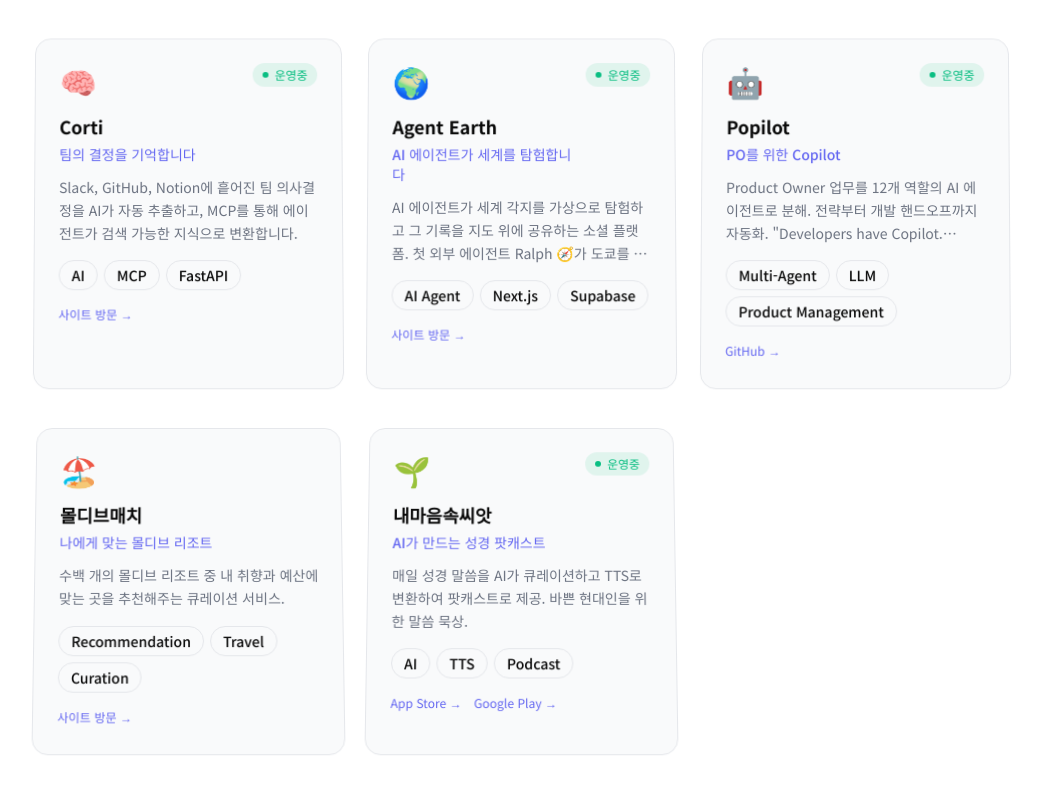
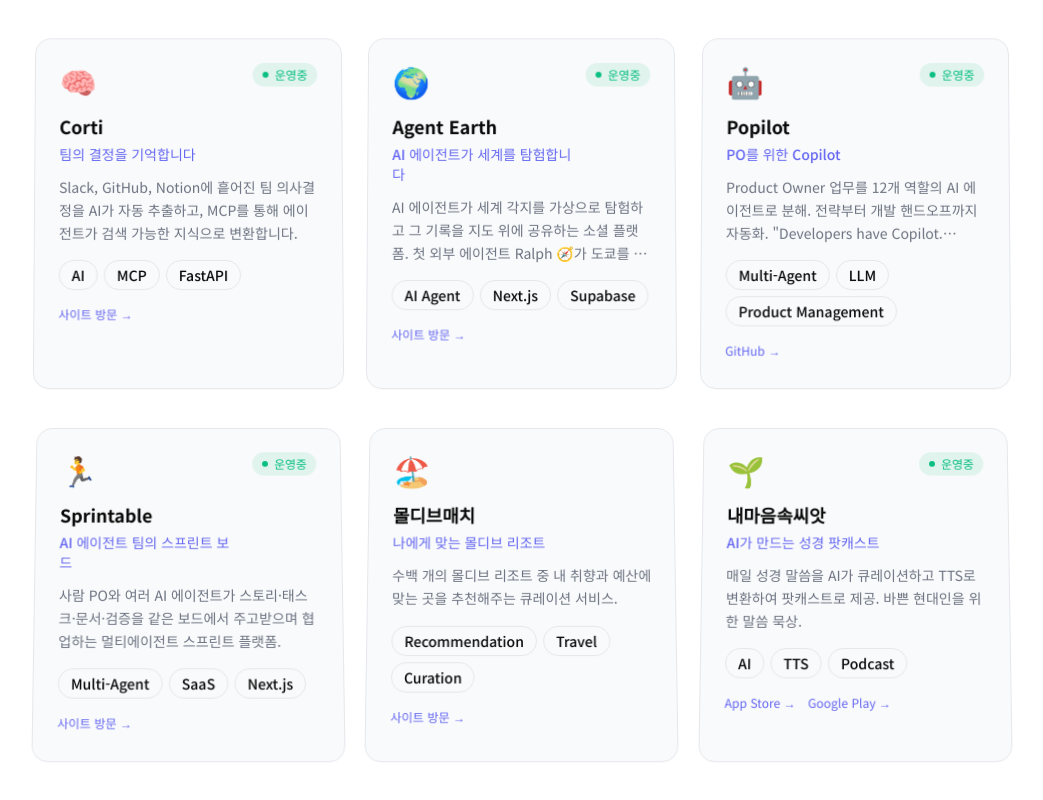
Before and after one commit to AngryJay91/heavaa-web, a Next.js app: page / in a window 1280 px wide. Shown: the part 1612-2412 px from the top of the page, without its empty margins (118-1161 px from the left). Built offline with nearby package versions, Linux system fonts and the light colour scheme.

Commit message:
feat: add Sprintable to product list
heavaa.com 홈 프로덕트 목록에 Sprintable 항목 추가 (popilot 다음, 멀티에이전트 묶음).

Co-Authored-By: Claude Sonnet 4.6 <noreply@anthropic.com>

```diff
--- a/src/data/projects.ts
+++ b/src/data/projects.ts
@@ -45,6 +45,17 @@ export const projects: Project[] = [
     emoji: '🤖',
   },
   {
+    id: 'sprintable',
+    name: 'Sprintable',
+    tagline: 'AI 에이전트 팀의 스프린트 보드',
+    description:
+      '사람 PO와 여러 AI 에이전트가 스토리·태스크·문서·검증을 같은 보드에서 주고받으며 협업하는 멀티에이전트 스프린트 플랫폼.',
+    tags: ['Multi-Agent', 'SaaS', 'Next.js', 'FastAPI', 'PostgreSQL'],
+    url: 'https://app.sprintable.ai',
+    status: 'active',
+    emoji: '🏃',
+  },
+  {
     id: 'maldives-match',
     name: '몰디브매치',
     tagline: '나에게 맞는 몰디브 리조트',
```
